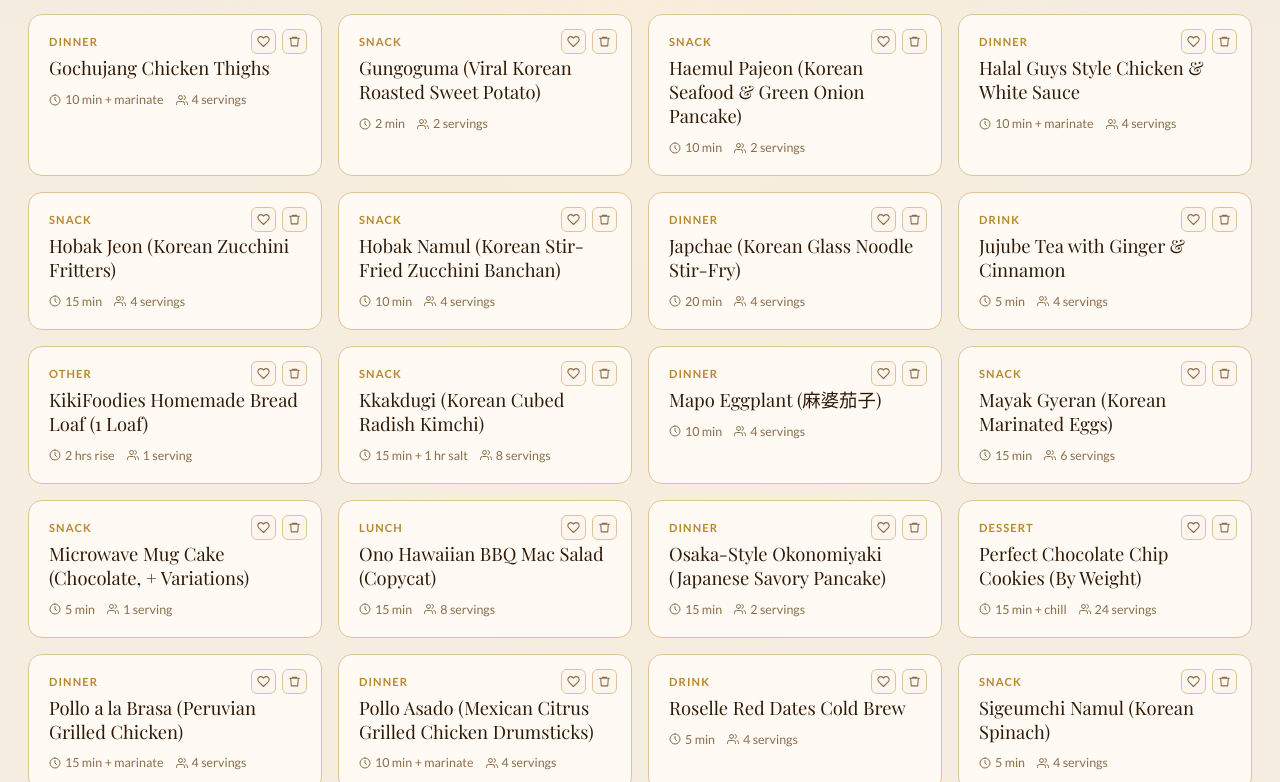
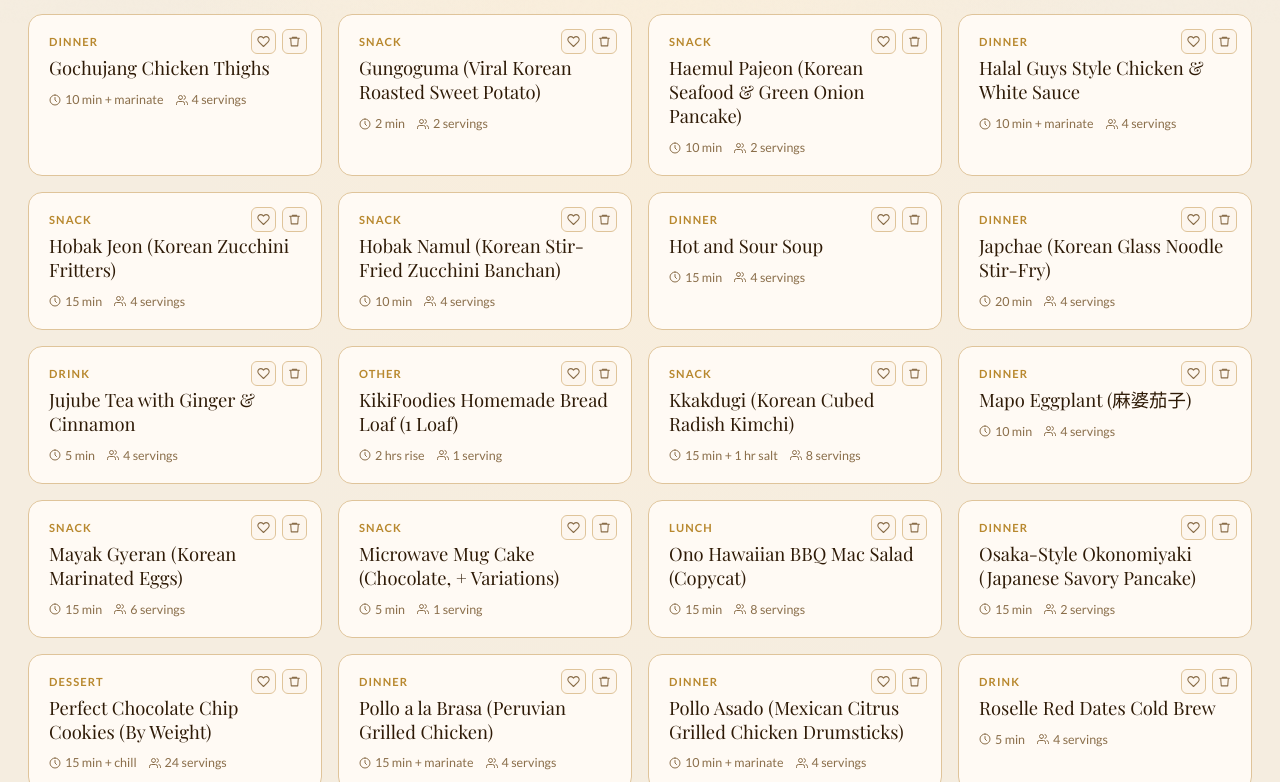
Before and after one commit to Baca008/recipe-book, a React (Vite) app: page / in a window 1280 px wide. Shown: the part 777-1559 px from the top of the page. Built offline with nearby package versions, Linux system fonts and the light colour scheme; a web font is replaced by a local one.

Commit message:
Add Hot and Sour Soup recipe (demo-44)

```diff
--- a/src/App.jsx
+++ b/src/App.jsx
@@ -1351,6 +1351,40 @@ const DEFAULT_RECIPES = [
       "Let sit for 1–2 minutes before eating — it's very hot straight out of the microwave and the texture settles as it cools slightly.",
     ],
     notes: "THE #1 MISTAKE: overcooking. A dry, rubbery mug cake is almost always from too much microwave time — pull it when the top still looks a little underdone.\n\nVANILLA / FUNFETTI VERSION: Omit the cocoa powder and add 15g (2 tbsp) extra flour to keep the dry-to-wet ratio balanced. Stir in sprinkles at the end for funfetti.\n\nMATCHA VERSION: Omit the cocoa powder, keep the extra 15g flour swap as in the vanilla version, and whisk in 1 tsp matcha powder with the dry ingredients. Reduce sugar slightly to 30g if you want the matcha flavor more pronounced.\n\nUBE VERSION: Omit the cocoa powder, keep the extra 15g flour swap, and add 1/2 tsp ube extract and 1 tbsp ube halaya (jam) with the wet ingredients. Uses the same ube extract/halaya from the Ube Crinkle Cookies recipe. Color may look pale before microwaving and will look more even once baked — a few extra drops of extract deepens it.\n\nBANANA VERSION: Omit the cocoa powder, keep the extra 15g flour swap, and mash in 2–3 tbsp ripe banana with the wet ingredients. Cut the milk back to about 30ml since the banana adds moisture. A pinch of cinnamon is a nice addition here.\n\nAIR FRYER: Not recommended for mug cakes — the direct microwave method is what gives the quick, evenly-cooked texture. An air fryer/oven bake would need a completely different (longer, drier) approach.\n\nUse a mug at least 12oz to give the batter room to rise without overflowing.",
+  },
+  {
+    id: "demo-44",
+    name: "Hot and Sour Soup",
+    category: "Dinner",
+    servings: 4,
+    prepTime: "15 min",
+    cookTime: "15 min",
+    favorite: false,
+    ingredients: [
+      { amount: 6, unit: "cup", name: "low-sodium chicken broth (or vegetable broth)" },
+      { amount: 6, unit: "", name: "dried shiitake mushrooms, rehydrated and sliced (or 8 oz fresh)" },
+      { amount: 14, unit: "oz", name: "firm tofu, cut into thin strips" },
+      { amount: 1, unit: "cup", name: "bamboo shoots, julienned" },
+      { amount: 3, unit: "tbsp", name: "soy sauce" },
+      { amount: 4, unit: "tbsp", name: "black rice vinegar (or 1.5x regular rice vinegar)" },
+      { amount: 1.5, unit: "tsp", name: "white pepper, plus more to taste" },
+      { amount: 1, unit: "tsp", name: "sugar" },
+      { amount: 4, unit: "tbsp", name: "cornstarch" },
+      { amount: 4, unit: "tbsp", name: "water (to mix with cornstarch)" },
+      { amount: 2, unit: "", name: "large eggs, lightly beaten" },
+      { amount: 1, unit: "tsp", name: "toasted sesame oil" },
+      { amount: 1, unit: "tbsp", name: "chili oil or chili crisp, to taste" },
+      { amount: 2, unit: "", name: "scallions, thinly sliced" },
+    ],
+    steps: [
+      "If using dried shiitake, soak in hot water for 20 minutes until soft, then slice thinly. Save the soaking liquid — you can strain and add a splash to the broth for extra flavor.",
+      "Bring the broth to a simmer in a large pot. Add the sliced mushrooms, tofu, and bamboo shoots. Simmer for 5 minutes to let flavors meld.",
+      "Stir in the soy sauce, black rice vinegar, white pepper, and sugar. Taste and adjust — add more vinegar for tang or more white pepper for heat.",
+      "Mix the cornstarch with the water until smooth. While stirring the soup in a circular motion, slowly pour in the slurry. Simmer 1–2 minutes until slightly thickened and glossy.",
+      "Reduce heat to low so the soup is barely simmering. Slowly drizzle in the beaten eggs in a thin stream while gently stirring in one direction with a fork or chopstick to create delicate ribbons. Don't overstir or the egg will break into small bits instead of ribbons.",
+      "Remove from heat. Stir in the sesame oil. Ladle into bowls and top with chili oil and scallions. Serve immediately while hot.",
+    ],
+    notes: "VARIATIONS\nProtein: add thin strips of pork loin or shredded chicken during the simmer step for a heartier soup.\nVegetarian: use vegetable broth and skip the egg if fully vegan, or keep the egg for veg-only.\n\nINGREDIENT SOURCING (H-Mart / 99 Ranch)\nBlack rice vinegar (Chinkiang vinegar) and white pepper are usually in the Chinese sauces/spices aisle — this is what gives the soup its signature depth versus using only rice vinegar.\nDried shiitake and bamboo shoots (canned, julienned) are typically stocked near other dried goods/canned Asian vegetables.\n\nSTORAGE\nBest eaten fresh since the tofu and egg texture degrade on reheating, but leftovers keep in the fridge for up to 3 days — reheat gently on the stovetop, not boiling.\n\nThis is a standard/classic version of hot and sour soup assembled from common technique, not sourced from one specific recipe author — treat exact ratios as a solid starting point you can adjust to taste.",
   },
 ];
 
```
